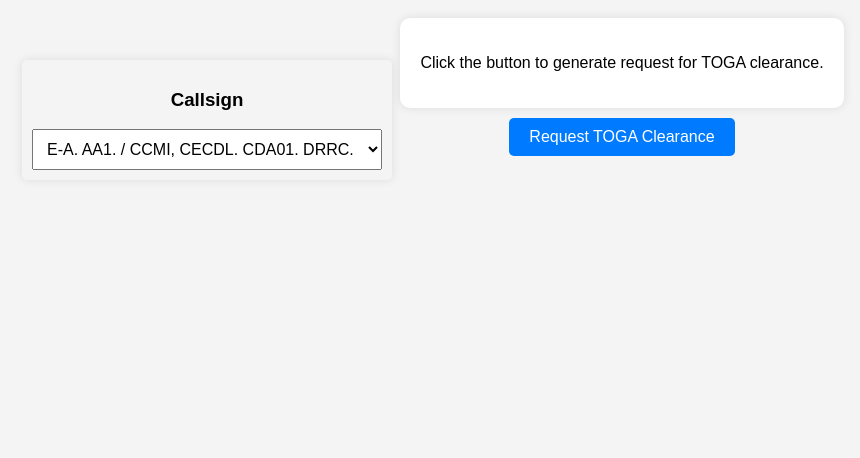
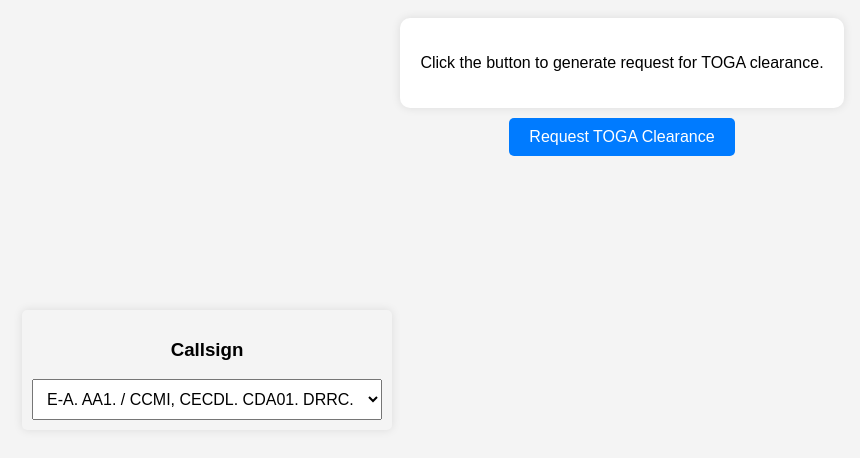
Before and after one commit to GLaDOzXD/gladozxd, a plain HTML site: page toga-clearance/index.html in a window 1280 px wide. Shown: the part 90-548 px from the top of the page, without its empty margins (18-878 px from the left). Drawn offline with Linux system fonts and the light colour scheme.

Commit message:
Update index.html

```diff
--- a/toga-clearance/index.html
+++ b/toga-clearance/index.html
@@ -34,7 +34,7 @@
         /* Dropdown Panel */
         #dropdownPanel {
             position: absolute;
-            top: 150px;
+            top: 400px;
             left: 40px;
             background-color: #f4f4f4;
             padding: 10px;
```
